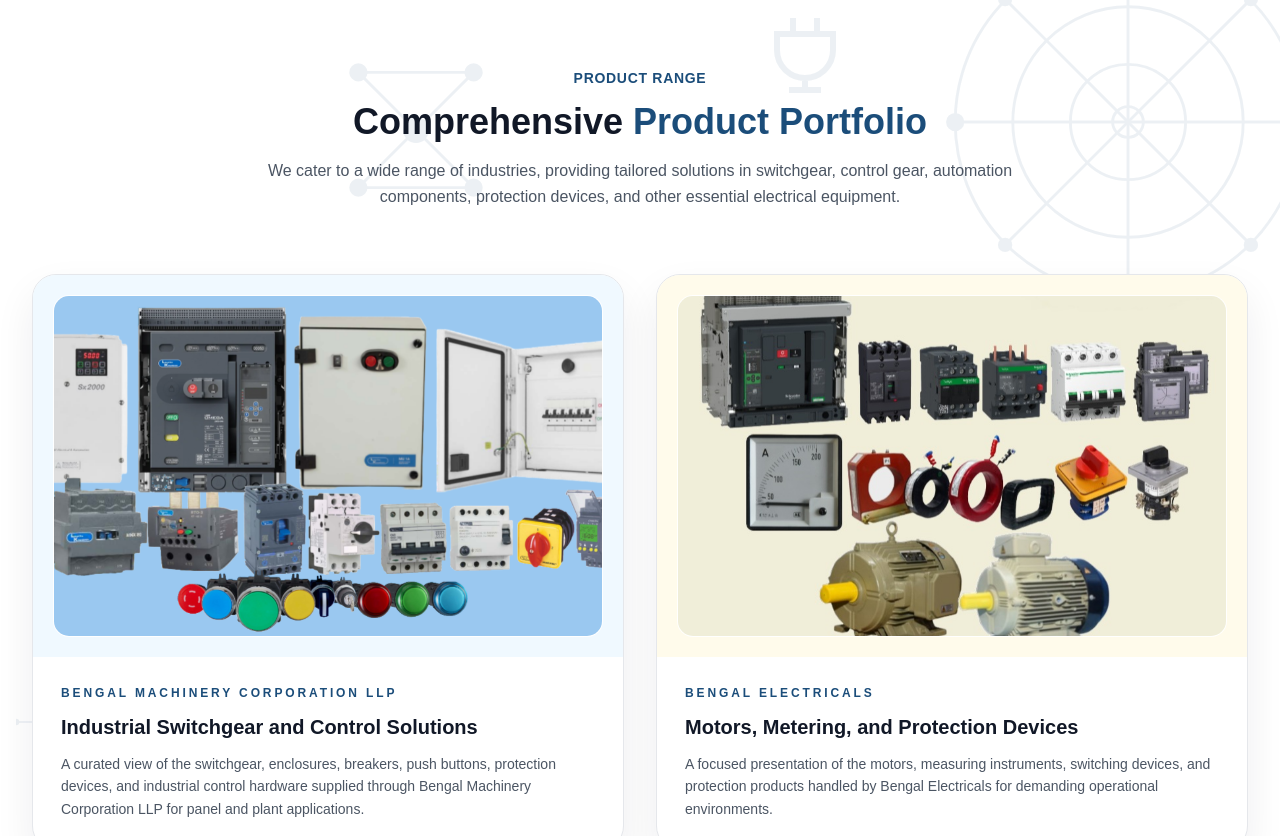
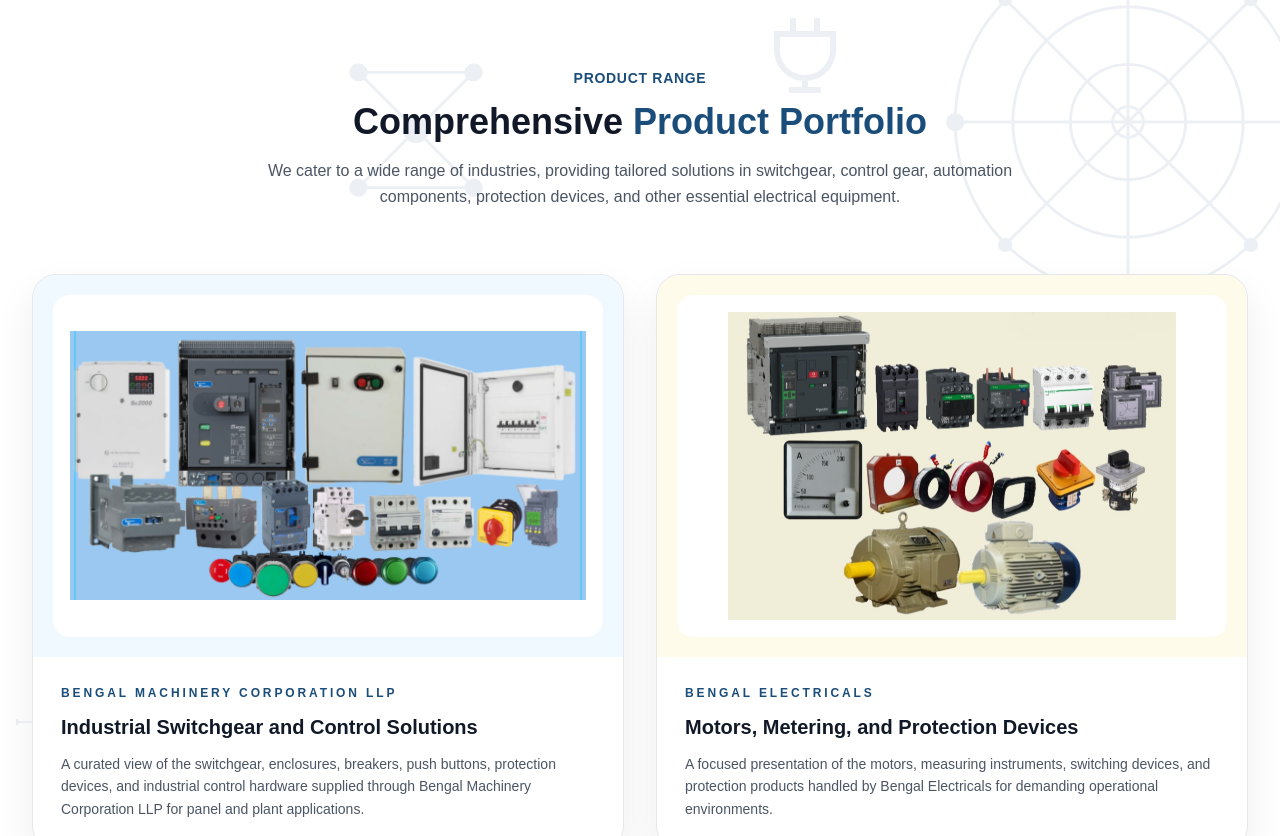
Before and after one commit to aryan011102/bmc_llp, a Next.js app: page /products in a window 1280 px wide. Shown: the part 435-1271 px from the top of the page. Built offline with nearby package versions, Linux system fonts and the light colour scheme.

Commit message:
Prevent product showcase image cropping

```diff
--- a/src/components/Products.tsx
+++ b/src/components/Products.tsx
@@ -232,7 +232,7 @@
                   <img
                     src={item.image}
                     alt={item.title}
-                    className="h-[280px] w-full object-cover object-center sm:h-[340px]"
+                    className="h-[280px] w-full object-contain object-center bg-white p-3 sm:h-[340px] sm:p-4"
                   />
                 </div>
               </div>
```
